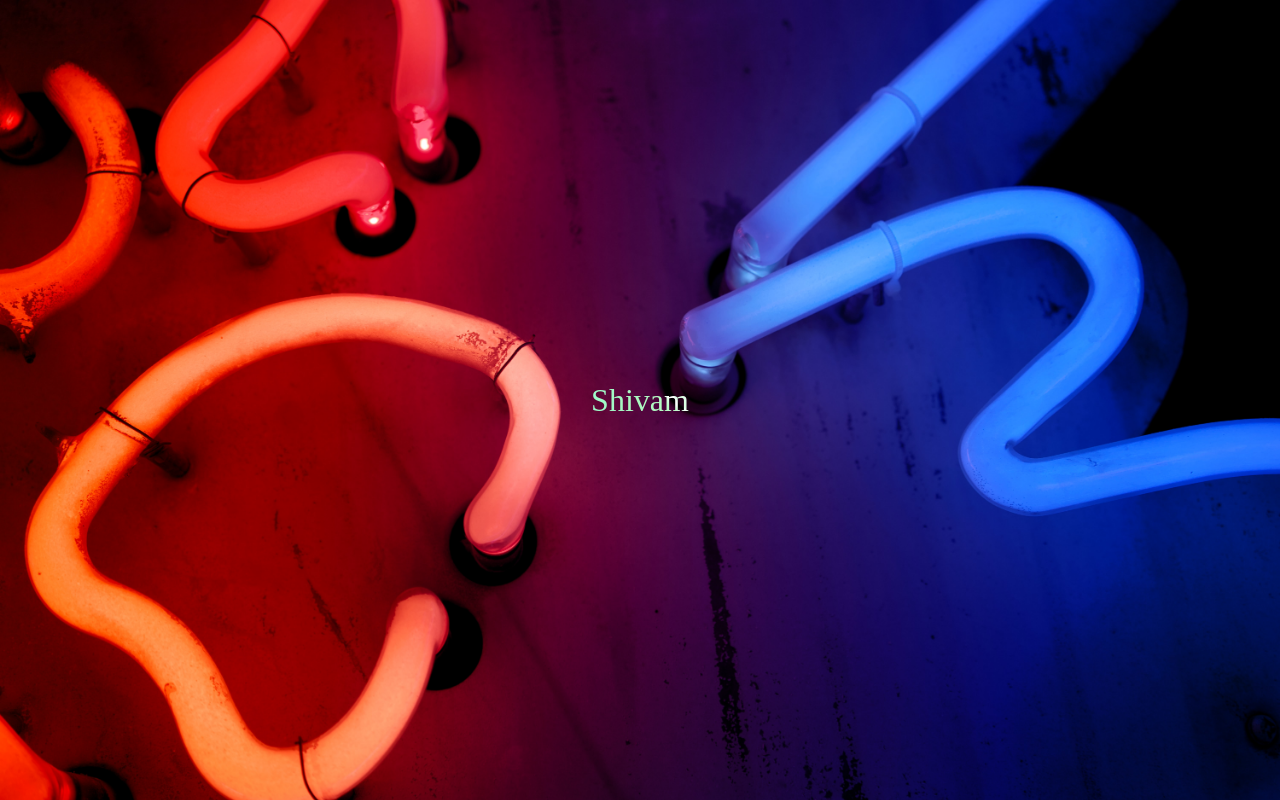
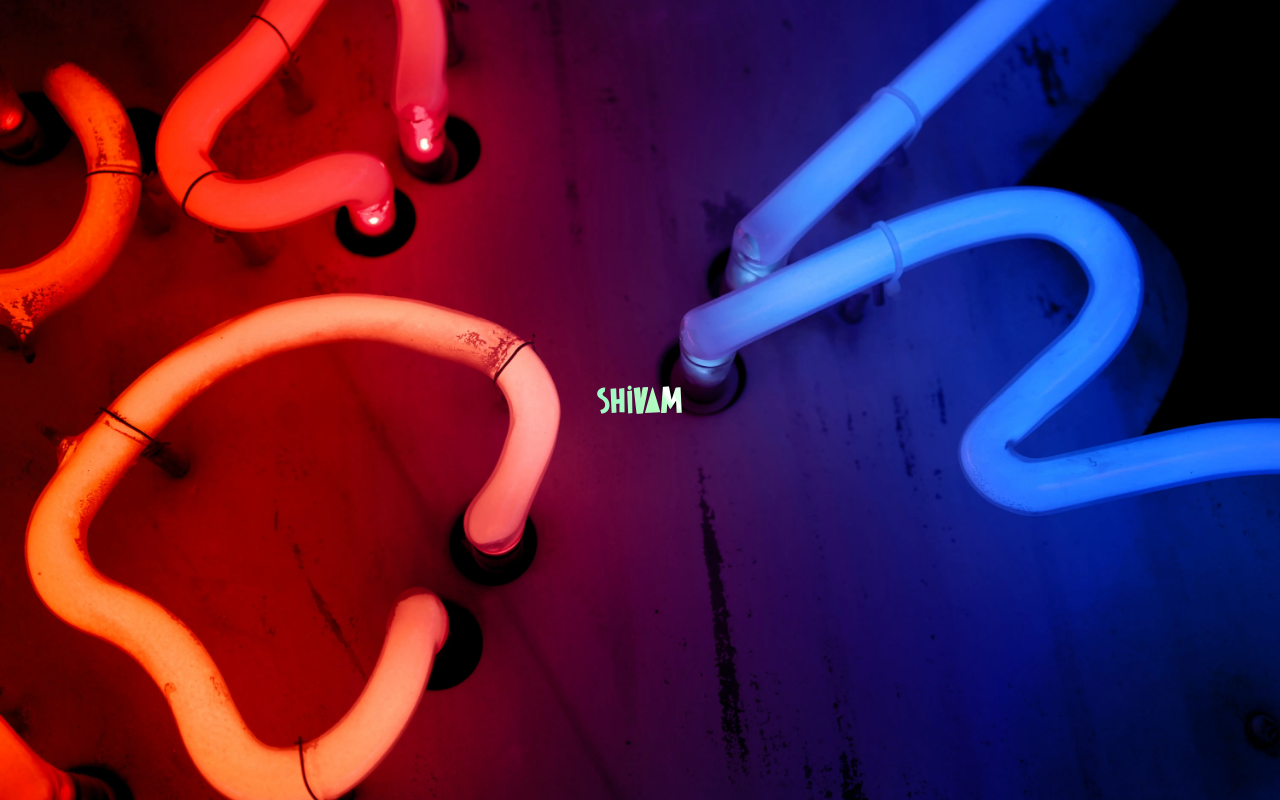
Before and after one commit to Shivam4402/sheryians, a plain HTML site: page index.html in a window 1280 px wide. Drawn offline with Linux system fonts and the light colour scheme.

Commit message:
Add font and img

```diff
--- a/style.css
+++ b/style.css
@@ -1,3 +1,12 @@
+@font-face {
+    font-family: 'buttermilk';
+    src: url('buttermilk.woff2');
+
+    font-style: normal;
+    font-weight: normal;
+}
+
+
 *{
     margin: 0;
     padding: 0;
@@ -12,7 +21,7 @@ html,body{
 #bg{
     height: 100%;
     width: 100%;
-    background-image: url(lubo-minar-j2RgHfqKhCM-unsplash.jpg);
+    background-image: url(bg.webp);
     background-size: cover;
 
 }
```
Also changed, not shown: bg.webp (added), buttermilk.ttf (deleted), buttermilk.woff2 (added), lubo-minar-j2RgHfqKhCM-unsplash.jpg (deleted).
